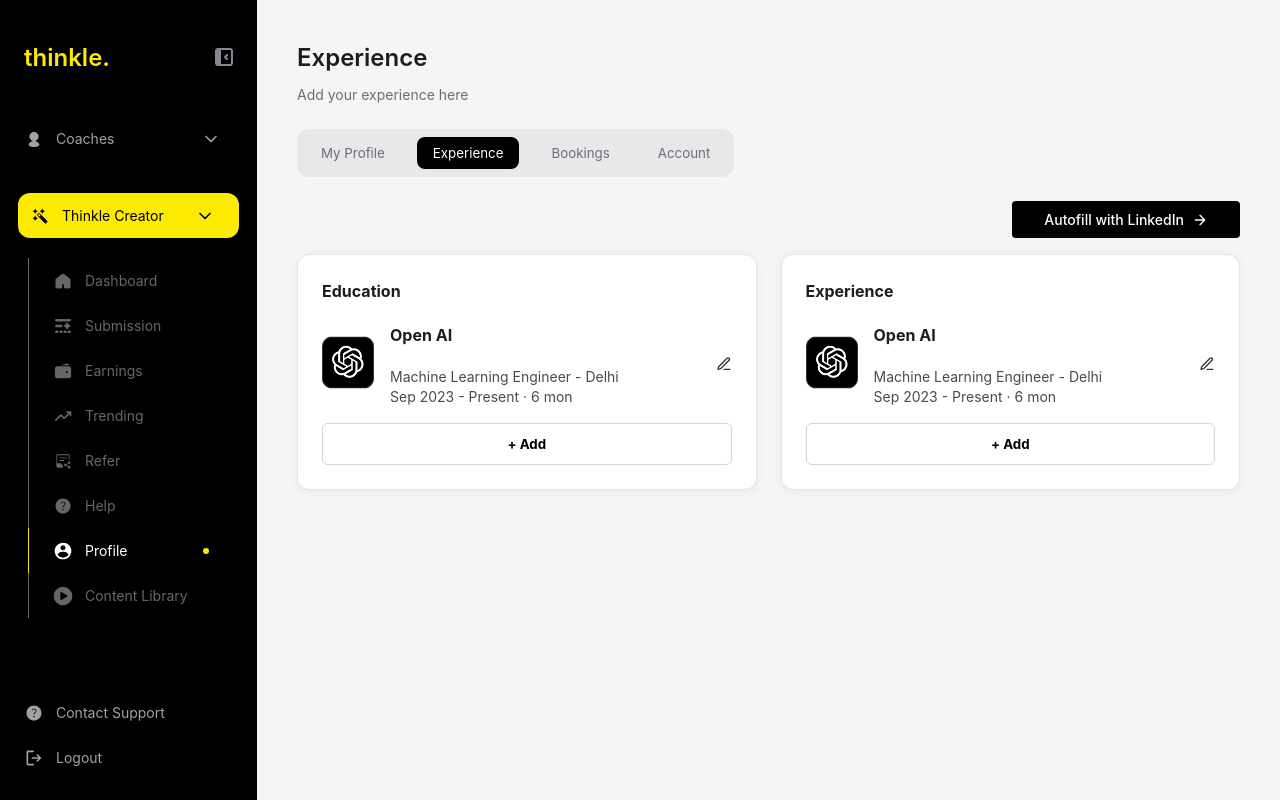
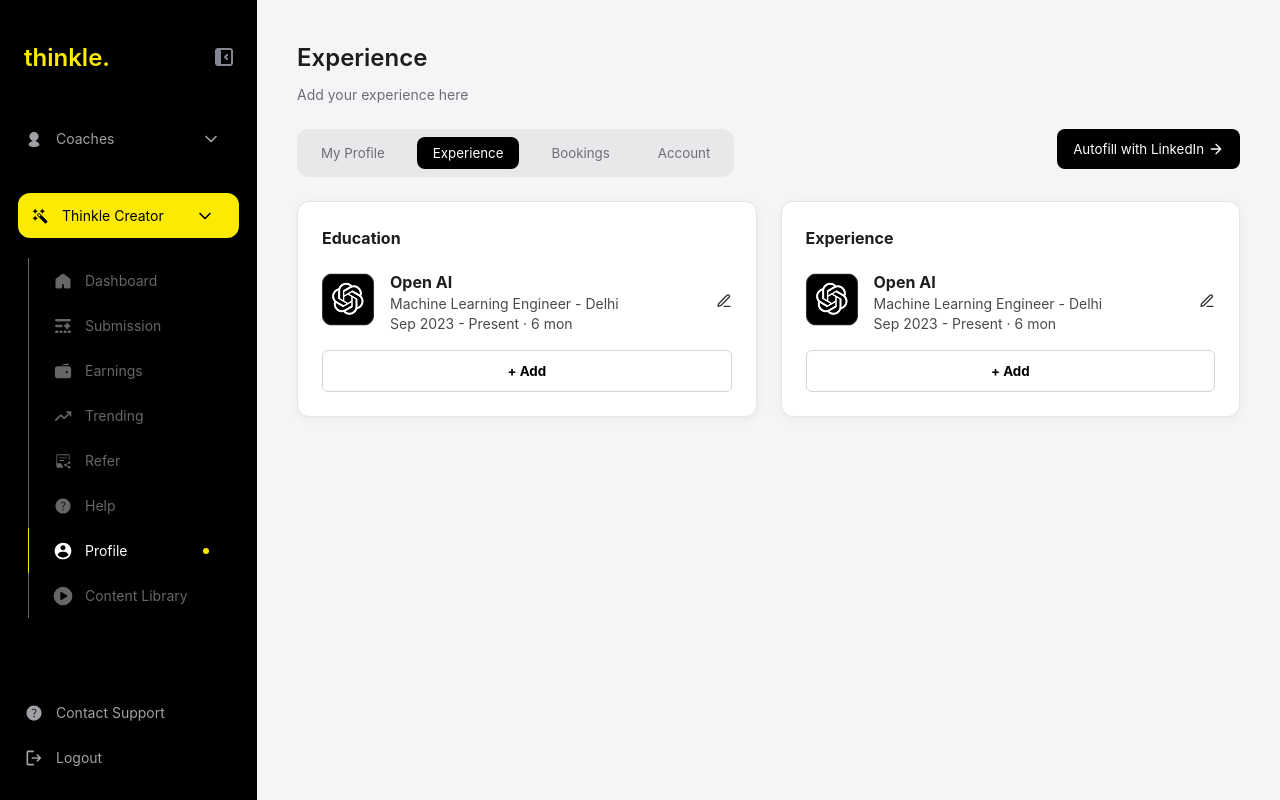
Before and after one commit to NirbhaySirsikar/thinkle-assignment, a React (Vite) app: page /profile in a window 1280 px wide. Both pictures are taken after a click on the button "Experience". Built offline with nearby package versions, Linux system fonts and the light colour scheme.

Commit message:
fixed autofill linkedin button position

```diff
--- a/src/components/Profile/ExperienceContainer.jsx
+++ b/src/components/Profile/ExperienceContainer.jsx
@@ -40,9 +40,6 @@
   // Experience Modal states
   const [isExperienceModalOpen, setIsExperienceModalOpen] = useState(false);
   const [currentExperienceItem, setCurrentExperienceItem] = useState(null);
-
-  // LinkedIn Sync Modal state
-  const [isLinkedInModalOpen, setIsLinkedInModalOpen] = useState(false);
 
   const handleAddEducation = () => {
     setCurrentEducationItem(null);
@@ -100,31 +97,8 @@
     setExperienceItems(experienceItems.filter((item) => item.id !== id));
   };
 
-  const handleLinkedInSync = (linkedInUrl) => {
-    console.log("LinkedIn URL to sync:", linkedInUrl);
-    // Here you would typically make an API call to process the LinkedIn data
-  };
-
   return (
     <div className="experience-container">
-      <div className="sync-row">
-        <Button onClick={() => setIsLinkedInModalOpen(true)}>
-          Autofill with LinkedIn
-          <svg
-            width="16"
-            height="16"
-            viewBox="0 0 24 24"
-            fill="none"
-            stroke="currentColor"
-            strokeWidth="2"
-            strokeLinecap="round"
-            strokeLinejoin="round"
-          >
-            <path d="M5 12h14M12 5l7 7-7 7" />
-          </svg>
-        </Button>
-      </div>
-
       <div className="experience-content">
         <div className="card-container">
           <h3>Education</h3>
@@ -231,12 +205,6 @@
         initialData={currentExperienceItem}
       />
 
-      {/* LinkedIn Sync Modal */}
-      <LinkedInSyncModal
-        isOpen={isLinkedInModalOpen}
-        onClose={() => setIsLinkedInModalOpen(false)}
-        onSync={handleLinkedInSync}
-      />
     </div>
   );
 }
--- a/src/pages/Profile.jsx
+++ b/src/pages/Profile.jsx
@@ -4,10 +4,18 @@
 import ExperienceContainer from "../components/Profile/ExperienceContainer";
 import BookingsContainer from "../components/Profile/BookingsContainer";
 import AccountContainer from "../components/Profile/AccountContainer";
+import Button from "../components/Button";
+import LinkedInSyncModal from "../components/Profile/LinkedInSyncModal";
 
 const Profile = () => {
   const [tab, setTab] = useState("my_profile");
   const [isMobile, setIsMobile] = useState(window.innerWidth <= 720);
+
+  const [isLinkedInModalOpen, setIsLinkedInModalOpen] = useState(false);
+  const handleLinkedInSync = (linkedInUrl) => {
+    console.log("LinkedIn URL to sync:", linkedInUrl);
+    // Here you would typically make an API call to process the LinkedIn data
+  };
 
   useEffect(() => {
     const handleResize = () => {
@@ -70,12 +78,40 @@
             Account
           </button>
         </div>
-        {isMobile || tab != "my_profile" ? null : (
-          <button className="save-button" disabled={tab === "my_profile"}>
-            Save Changes
-          </button>
+        {!isMobile && (
+          <>
+            {tab === "my_profile" && (
+              <button className="tab-row-button" disabled={tab === "my_profile"}>
+                Save Changes
+              </button>
+            )}
+            {tab === "experience" && (
+        <button onClick={() => setIsLinkedInModalOpen(true)}
+        className="tab-row-button" >
+          Autofill with LinkedIn
+          <svg
+            width="16"
+            height="16"
+            viewBox="0 0 24 24"
+            fill="none"
+            stroke="currentColor"
+            strokeWidth="2"
+            strokeLinecap="round"
+            strokeLinejoin="round"
+          >
+            <path d="M5 12h14M12 5l7 7-7 7" />
+          </svg>
+        </button>
+            )}
+          </>
         )}
       </div>
+
+      <LinkedInSyncModal
+        isOpen={isLinkedInModalOpen}
+        onClose={() => setIsLinkedInModalOpen(false)}
+        onSync={handleLinkedInSync}
+      />
 
       {tab === "my_profile" ? <MyProfileContainer /> : null}
       {tab === "experience" ? <ExperienceContainer /> : null}
--- a/src/styles/Profile.css
+++ b/src/styles/Profile.css
@@ -59,7 +59,7 @@
   margin-top: 1rem;
 }
 
-.save-button {
+.tab-row-button {
   background-color: #000;
   color: #fff;
   padding: 0.75rem 1rem;
@@ -67,9 +67,13 @@
   border: none;
   border-radius: 0.5rem;
   cursor: pointer;
+  display: flex;
+  align-items: center;
+  justify-content: center;
+  gap: 0.25rem;
 }
 
-.save-button:disabled {
+.tab-row-button:disabled {
   background-color: rgb(212 212 212);
   color: rgb(115 115 115);
   cursor: not-allowed;
--- a/src/styles/Profile/Experience.css
+++ b/src/styles/Profile/Experience.css
@@ -113,7 +113,7 @@
 }
 
 .experience-details > h3 {
-    margin-bottom: 0rem;
+    margin-bottom: 0rem !important;
 }
 
 .experience-details > p {
```
